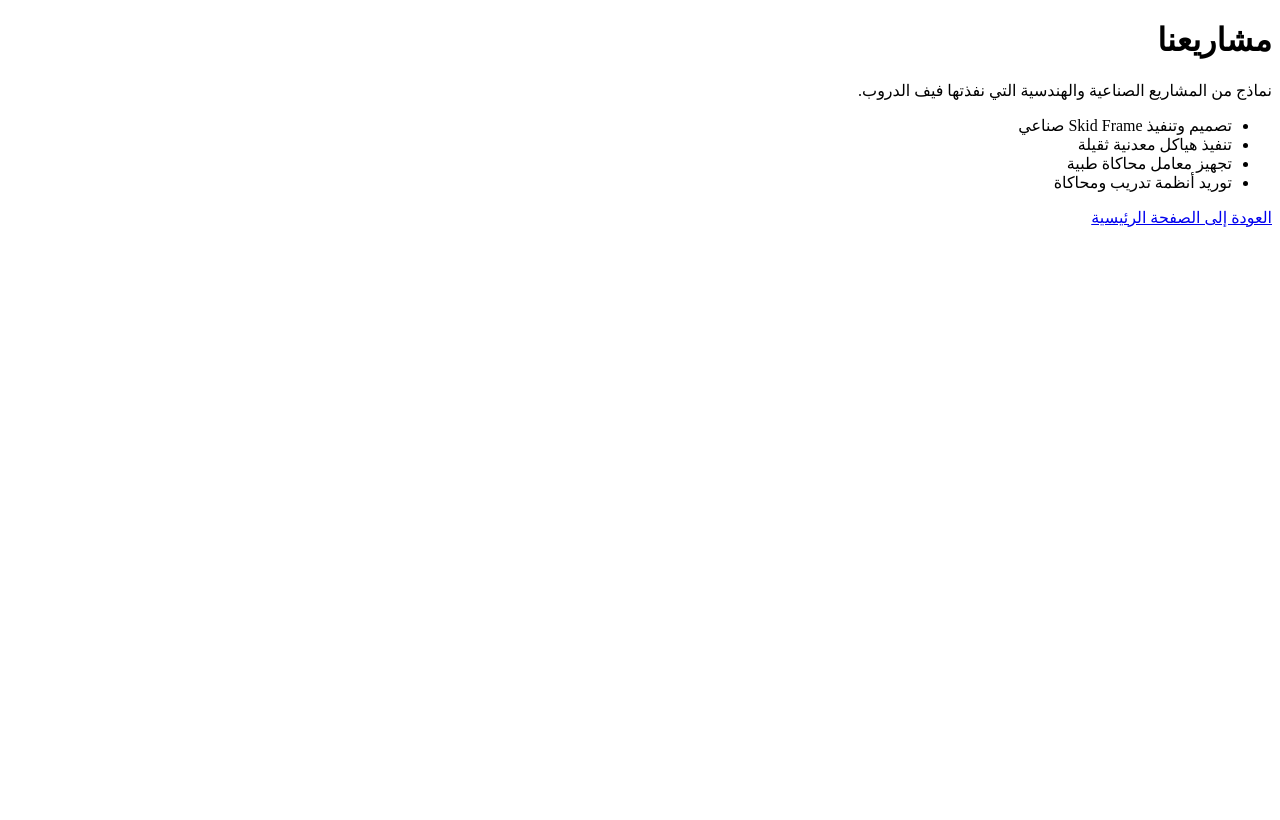
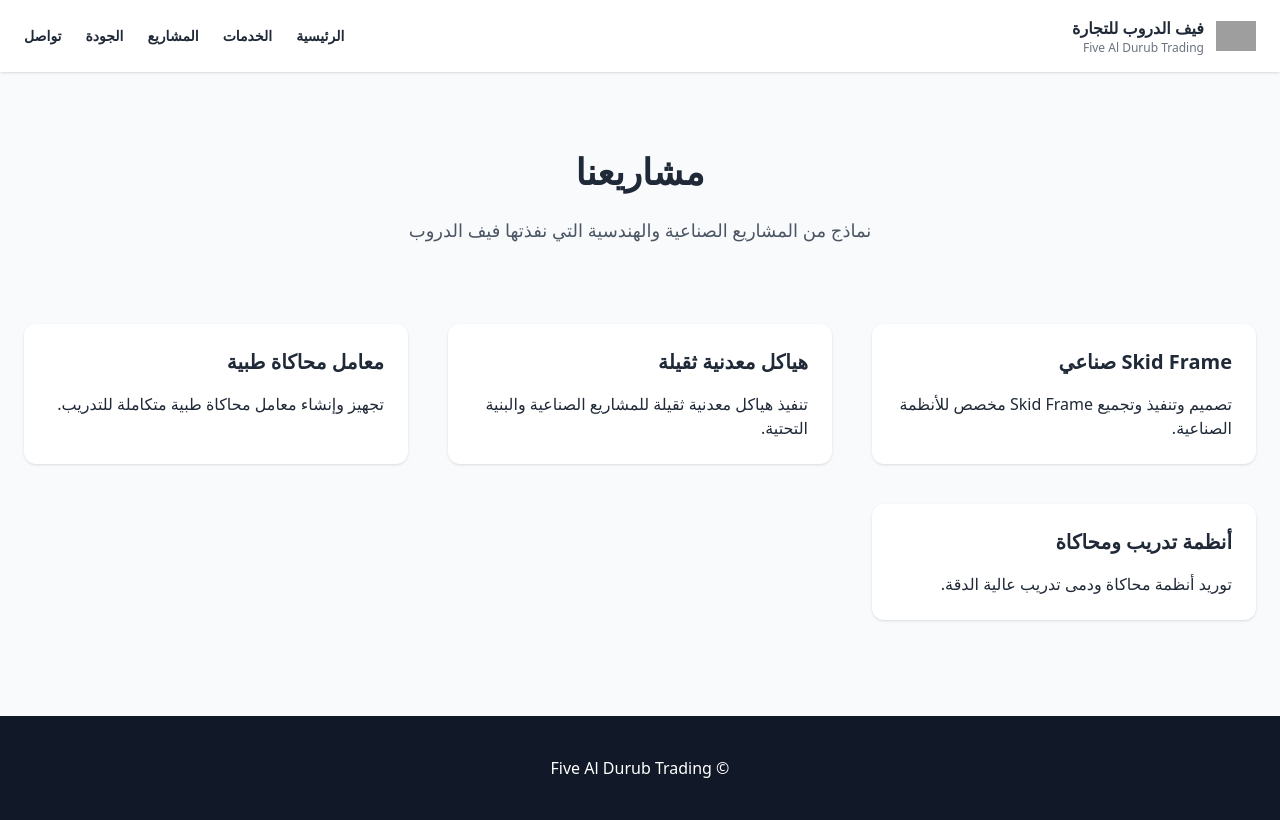
Before and after one commit to alialkhtani-glitch/viv, a plain HTML site: page projects/index.html in a window 1280 px wide. Drawn offline with nearby package versions, Linux system fonts and the light colour scheme; grey boxes are pictures that could not be loaded.

Commit message:
Update index.html

```diff
--- a/projects/index.html
+++ b/projects/index.html
@@ -2,29 +2,166 @@
 <html lang="ar" dir="rtl">
 
 <head>
+
 <meta charset="UTF-8">
-<title>المشاريع | فيف الدروب</title>
+<meta name="viewport" content="width=device-width, initial-scale=1.0">
+
+<title>المشاريع | فيف الدروب للتجارة</title>
+
+<script src="https://cdn.tailwindcss.com"></script>
+
 </head>
 
-<body>
 
-<h1>مشاريعنا</h1>
+<body class="bg-gray-50 text-gray-800">
+
+
+<header class="bg-white shadow">
+
+<div class="max-w-7xl mx-auto px-6 py-4 flex justify-between items-center">
+
+<div class="flex items-center gap-3">
+
+<img src="/logo.png" class="w-10">
+
+<div>
+
+<h1 class="font-bold">فيف الدروب للتجارة</h1>
+<p class="text-xs text-gray-500">Five Al Durub Trading</p>
+
+</div>
+</div>
+
+
+<nav class="flex gap-6 text-sm font-semibold">
+
+<a href="/">الرئيسية</a>
+<a href="/services">الخدمات</a>
+<a href="/projects">المشاريع</a>
+<a href="/quality">الجودة</a>
+<a href="/contact">تواصل</a>
+
+</nav>
+
+</div>
+
+</header>
+
+
+
+<section class="py-20 text-center">
+
+<h1 class="text-4xl font-bold mb-6">
+
+مشاريعنا
+
+</h1>
+
+<p class="text-lg text-gray-600">
+
+نماذج من المشاريع الصناعية والهندسية التي نفذتها فيف الدروب
+
+</p>
+
+</section>
+
+
+
+<section class="max-w-7xl mx-auto px-6 pb-24">
+
+<div class="grid md:grid-cols-3 gap-10">
+
+
+
+<div class="bg-white rounded-xl shadow p-6">
+
+<h3 class="text-xl font-bold mb-4">
+
+Skid Frame صناعي
+
+</h3>
 
 <p>
-نماذج من المشاريع الصناعية والهندسية التي نفذتها فيف الدروب.
+
+تصميم وتنفيذ وتجميع Skid Frame مخصص للأنظمة الصناعية.
+
 </p>
 
-<ul>
+</div>
 
-<li>تصميم وتنفيذ Skid Frame صناعي</li>
-<li>تنفيذ هياكل معدنية ثقيلة</li>
-<li>تجهيز معامل محاكاة طبية</li>
-<li>توريد أنظمة تدريب ومحاكاة</li>
 
-</ul>
 
-<a href="/">العودة إلى الصفحة الرئيسية</a>
+<div class="bg-white rounded-xl shadow p-6">
+
+<h3 class="text-xl font-bold mb-4">
+
+هياكل معدنية ثقيلة
+
+</h3>
+
+<p>
+
+تنفيذ هياكل معدنية ثقيلة للمشاريع الصناعية والبنية التحتية.
+
+</p>
+
+</div>
+
+
+
+<div class="bg-white rounded-xl shadow p-6">
+
+<h3 class="text-xl font-bold mb-4">
+
+معامل محاكاة طبية
+
+</h3>
+
+<p>
+
+تجهيز وإنشاء معامل محاكاة طبية متكاملة للتدريب.
+
+</p>
+
+</div>
+
+
+
+<div class="bg-white rounded-xl shadow p-6">
+
+<h3 class="text-xl font-bold mb-4">
+
+أنظمة تدريب ومحاكاة
+
+</h3>
+
+<p>
+
+توريد أنظمة محاكاة ودمى تدريب عالية الدقة.
+
+</p>
+
+</div>
+
+
+
+</div>
+
+</section>
+
+
+
+<footer class="bg-gray-900 text-white text-center py-10">
+
+<p>
+
+© Five Al Durub Trading
+
+</p>
+
+</footer>
+
+
 
 </body>
-
 </html>
```
